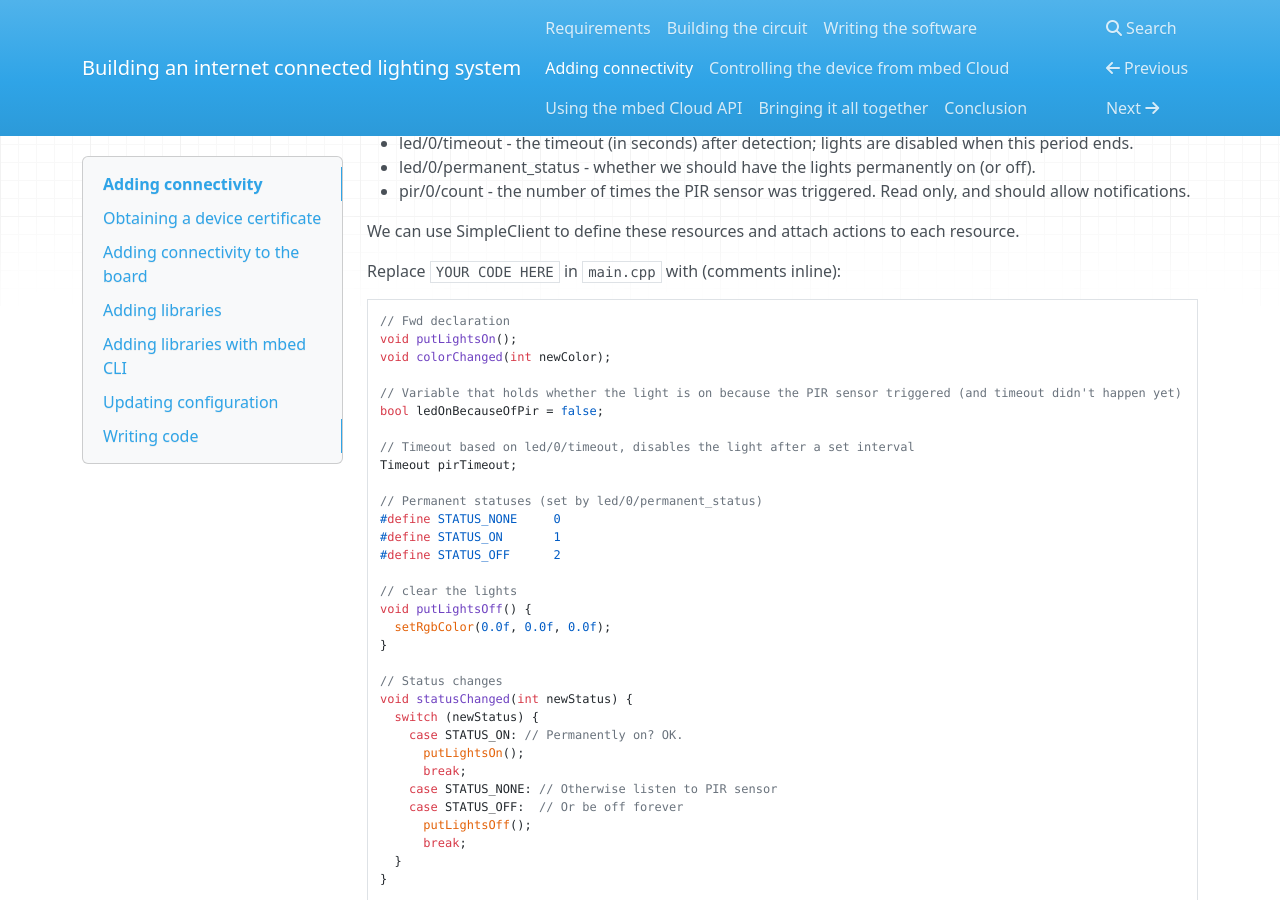
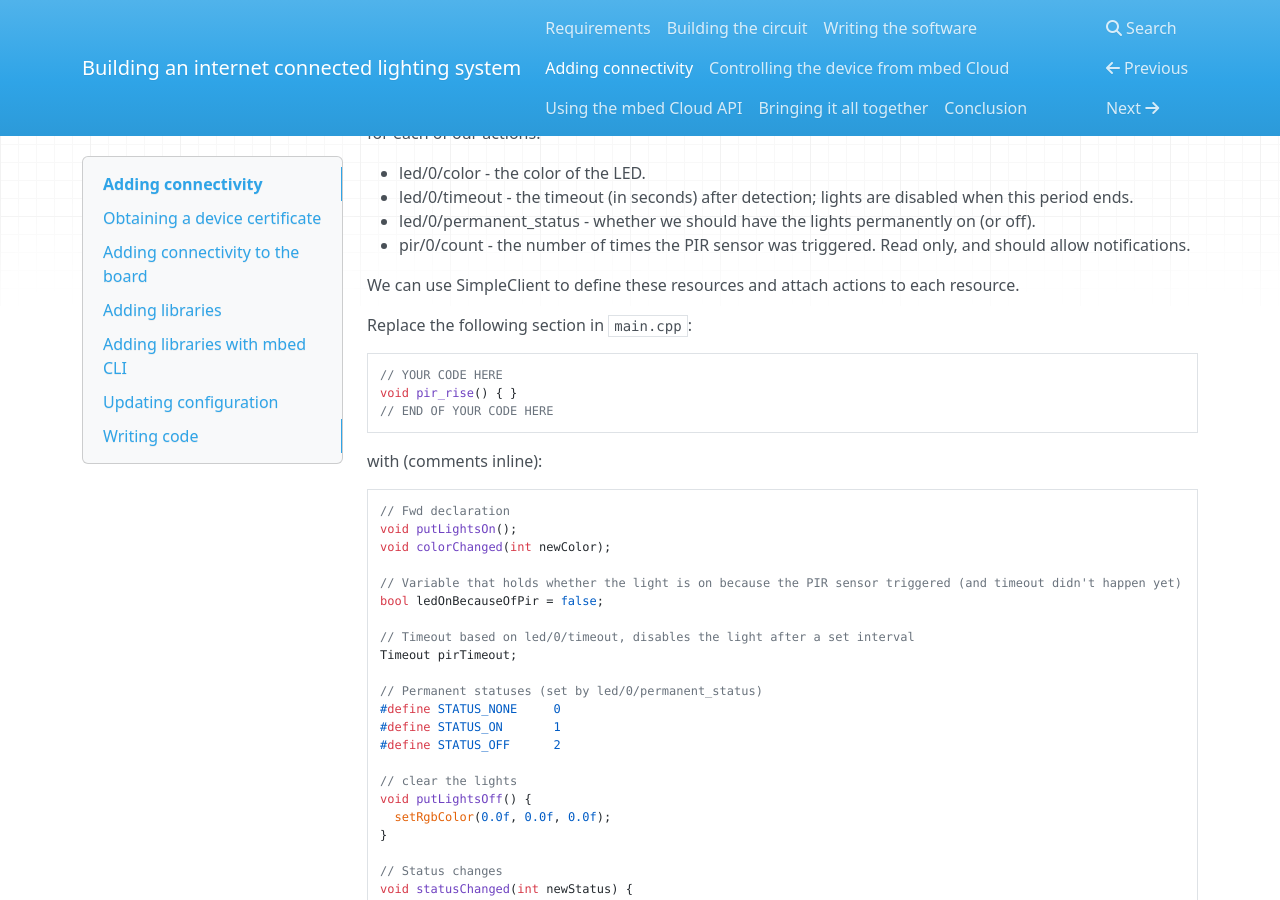
Before and after one commit to PelionIoT/connected-lights-cloud, an MkDocs documentation site: the page built from docs/4_connectivity.md, in a window 1280 px wide and 900 px high, scrolled down 4611 px. Built offline with MkDocs 1.6.1, drawn with Linux system fonts in a browser that asks for light colours; nearby versions of some CDN libraries; old or Windows-style settings are respelled for this version of MkDocs; some of the changed text lies outside the part shown.

Commit message:
Make the first example in 4_connectivity.md compile

````diff
--- a/docs/4_connectivity.md
+++ b/docs/4_connectivity.md
@@ -118,7 +118,10 @@ SimpleMbedClient client;
 // PIR sensor acts as an interrupt - signals us whenever it goes high (or low)
 InterruptIn pir(PIR_PIN);   // This pin value comes out mbed_app.json
 
+
 // YOUR CODE HERE
+void pir_rise() { }
+// END OF YOUR CODE HERE
 
 // Use the built-in LED as a status LED
 DigitalOut statusLed(LED1);
@@ -185,7 +188,15 @@ We can implement these actions by defining resources. Resources are actions that
 
 We can use SimpleClient to define these resources and attach actions to each resource.
 
-Replace `YOUR CODE HERE` in ``main.cpp`` with (comments inline):
+Replace the following section in ``main.cpp``:
+
+```cpp
+// YOUR CODE HERE
+void pir_rise() { }
+// END OF YOUR CODE HERE
+```
+
+with (comments inline):
 
 ```cpp
 // Fwd declaration
````
